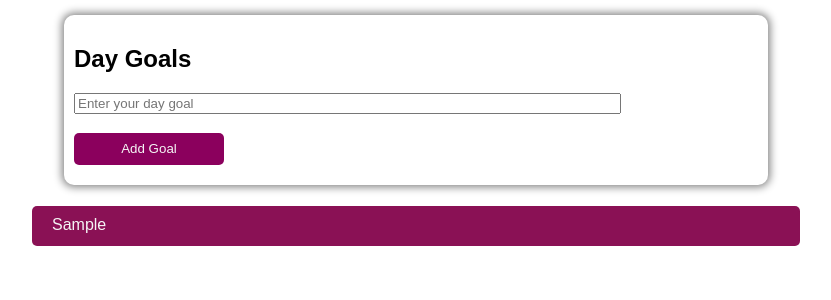
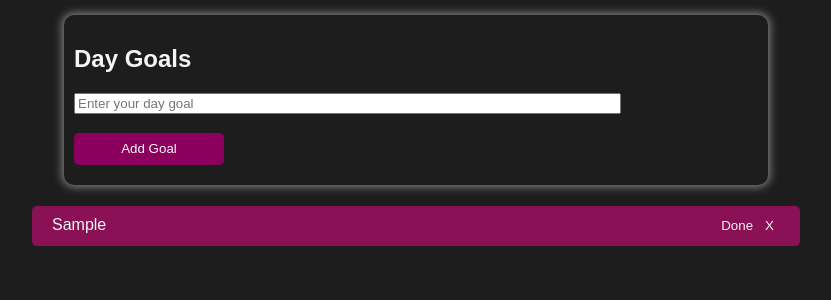
Before and after one commit to mahmoudbahaa755/daily-tasks-React, a React (Create React App) app: page / in a window 1280 px wide. Both pictures are taken after typing "Sample" into the empty fields and a click on the button "Add Goal". Shown: the top 300 px of the page, without its empty margins (224-1055 px from the left). Built offline with nearby package versions, Linux system fonts and the light colour scheme.

Commit message:
main file

```diff
--- a/package.json
+++ b/package.json
@@ -9,6 +9,7 @@
     "react": "^18.0.0",
     "react-dom": "^18.0.0",
     "react-scripts": "4.0.1",
+    "styled-components": "^5.3.5",
     "web-vitals": "^0.2.4"
   },
   "scripts": {
--- a/src/App.css
+++ b/src/App.css
@@ -12,3 +12,6 @@
   box-shadow: 0 2px 12px rgba(0, 0, 0, 0.2);
   border-radius: 10px;
 }
+body{
+  background-color: #1E1D1E;
+}
--- a/src/App.js
+++ b/src/App.js
@@ -12,16 +12,30 @@ const App = () => {
     setCourseGoals(courseGoals.filter(e => e.id !== id));
 
   }
+  const selectedTaskDoneByID = (id ,done) => {
+    setCourseGoals(courseGoals.map((e,i) => {
+      if (e.id === id) {
+        if(e.done === false){
+        e.done =true;
+      }
+      else{
+        e.done =false;
+
+      }
+    }
+      return e;
+    }));
+  }
   let content = (
-      <CourseGoalList courseGoals={courseGoals} deleteSelectedGoalByID={deleteSelectedGoalByID} />
+      <CourseGoalList courseGoals={courseGoals} selectedTaskDoneByID={selectedTaskDoneByID} deleteSelectedGoalByID={deleteSelectedGoalByID} />
     )
   if(courseGoals.length === 0){
 
-     content= (<p style={{ textAlign: 'center' }}>No goals found. Maybe start adding now?</p>)
+     content= (<p style={{ textAlign: 'center' ,color:'whitesmoke'}}>No goals found. Maybe start adding now?</p>)
   }
   const addGoal = goal =>{
     setCourseGoals(prevGoals =>{
-      return [{id: Math.random().toString() ,goal:goal} , ...prevGoals]
+      return [{id: Math.random().toString() ,goal:goal ,done:false} , ...prevGoals]
     })
     console.log(courseGoals)
   }
--- a/src/components/CourseGoals/CourseGoalItem/CourseGoalItem.css
+++ /dev/null
@@ -1,14 +0,0 @@
-.goal-list{
-        margin: 5px auto;
-    list-style: none;
-    background-color: #8A1155;
-    color: whitesmoke;
-     width:60%;
-    height: 40px;
-    padding: 10px 20px;
-    border-radius: 5px;
-    -webkit-border-radius: 5px;
-    -moz-border-radius: 5px;
-    -ms-border-radius: 5px;
-    -o-border-radius: 5px;
-}
--- a/src/components/CourseGoals/CourseGoalItem/CourseGoalItem.js
+++ b/src/components/CourseGoals/CourseGoalItem/CourseGoalItem.js
@@ -1,18 +1,33 @@
-import React from 'react';
+import React ,{useState} from 'react';
 
-import './CourseGoalItem.css';
+import style from './CourseGoalItem.module.css';
 
 const CourseGoalItem = props => {
-  // const [deleteText, setDeleteText] = useState('');
+
   const deleteGoalByClicking = (e) => {
       props.deleteGoal(props.id);
   }
+  const [taskDoneOrNot,setTaskDoneOrNot]= useState(false);
 
+const taskDone=(e)=>{
+      props.taskDone(props.id,props.done);
+      if (taskDoneOrNot === false) {
+      setTaskDoneOrNot(true);
+      }
+      else{
+      setTaskDoneOrNot(false);
 
+      }
+}
 
   return (
-     <li className='goal-list' id={props.id} onClick={deleteGoalByClicking}>
+     <li className={`${style['goal-list']} ${taskDoneOrNot ? style['mark-it'] : ''}`} id={props.id} >
         {props.goal}
+        <div>
+
+        <button type='button' className={style.button}  onClick={taskDone}>{taskDoneOrNot ?'Undo' :'Done'}</button>
+        <button type='button' className={style.button} onClick={deleteGoalByClicking}>X</button>
+        </div>
       </li>
   );
 }
--- /dev/null
+++ b/src/components/CourseGoals/CourseGoalItem/CourseGoalItem.module.css
@@ -0,0 +1,34 @@
+.goal-list{
+        margin: 5px auto;
+    list-style: none;
+    background-color: #8A1155;
+    color: whitesmoke;
+     width:60%;
+    height: 40px;
+    padding: 10px 20px;
+    border-radius: 5px;
+    display: flex;
+    -webkit-border-radius: 5px;
+    -moz-border-radius: 5px;
+    -ms-border-radius: 5px;
+    -o-border-radius: 5px;
+    justify-content: space-between;
+}
+.button{
+    border: 0px;
+    background-color: transparent;
+    color: whitesmoke;
+    border-radius: 3px;
+    -webkit-border-radius: 3px;
+    -moz-border-radius: 3px;
+    -ms-border-radius: 3px;
+    -o-border-radius: 3px;
+}
+.button:hover{
+    border: 2px solid #c51b7b;
+}
+.mark-it{
+    text-decoration: line-through;
+    color: black;
+
+}
--- a/src/components/CourseGoals/CourseGoalList/CourseGoalList.js
+++ b/src/components/CourseGoals/CourseGoalList/CourseGoalList.js
@@ -4,14 +4,22 @@ import CourseGoalItem from '../CourseGoalItem/CourseGoalItem';
 import './CourseGoalList.css';
 
 const CourseGoalList = props => {
+
+
   const deleteGoal = (id) => {
     props.deleteSelectedGoalByID(id);
   }
+   const taskDone = (id ,done) => {
+    props.selectedTaskDoneByID(id,done);
+  }
+  props.courseGoals.sort(((a, b) => (a.done > b.done ? 1 : -1))
+  )
+
   return (
       <ul>
       {props.courseGoals.map(e => {
         return(
-          <CourseGoalItem goal={e.goal} deleteGoal={deleteGoal} key={e.id} id={e.id} />
+          <CourseGoalItem goal={e.goal}taskDone={taskDone} deleteGoal={deleteGoal} key={e.id} id={e.id} />
         )
       })}
       </ul>
--- a/src/components/CourseGoals/CourseInput/CourseInput.css
+++ b/src/components/CourseGoals/CourseInput/CourseInput.css
@@ -26,3 +26,6 @@
     border-radius: 5px;
     margin: 19px 0px;
 }
+h2{
+    color: whitesmoke;
+}
--- a/src/components/CourseGoals/CourseInput/CourseInput.js
+++ b/src/components/CourseGoals/CourseInput/CourseInput.js
@@ -1,21 +1,26 @@
 import React, { useState } from 'react';
-
+import EmptyGoalEror from '../../FloatingWindow/EmptyGoalEror';
 import './CourseInput.css';
 
 const CourseInput = (props) => {
 const [inputGoal, setInputGoal] = useState('');
+const [emptyGoalError, setEmptyGoalError] = useState(false);
 const addClosureGoal = e =>{
   setInputGoal(e.target.value);
 
 }
 const submitClosureGoal = e =>{
+  e.preventDefault();
+  if(inputGoal.trim().length === 0){
+    setEmptyGoalError(true);
+  }
   if(inputGoal.trim().length > 0){
   props.addGoal(inputGoal);
   setInputGoal('')
   }
 }
+
       return (
-        // <form onClick={submitClosureGoal}>
 
         <div className='course-input'>
           <h2>Day Goals</h2>
@@ -23,8 +28,8 @@ const submitClosureGoal = e =>{
            <button onClick={submitClosureGoal}  type='submit'  className="button" >
         Add Goal
     </button>
+    <EmptyGoalEror  errorOrNot={emptyGoalError}/>
         </div>
-        // </form>
 
       );
 }
--- /dev/null
+++ b/src/components/FloatingWindow/EmptyGoal.module.css
@@ -0,0 +1,15 @@
+.floating-window{
+    position: fixed;
+    top: 30%;
+    left: 20%;
+    width: 100%;
+    height: 100%;
+    background-color: rgba(0,0,0,0.5);
+    z-index: 9999;
+    display: flex;
+    justify-content: center;
+    align-items: center;
+}
+.hide-error{
+    display: none;
+}
--- /dev/null
+++ b/src/components/FloatingWindow/EmptyGoalEror.js
@@ -0,0 +1,21 @@
+import React ,{useState} from "react";
+import style from './EmptyGoal.module.css';
+
+
+function EmptyGoal(props){
+    const [errorOrNot, setErrorOrNot] = useState(props.errorOrNot);
+    const closeErrorMessage = () =>{
+        setErrorOrNot(true)
+    }
+
+
+    return(
+        <div className={`${style['floating-window']} ${!errorOrNot ? style['hide-error'] :''}`}>
+            <h3>Please,don't enter empty String</h3>
+            <button type="button" onClick={closeErrorMessage}>close</button>
+
+        </div>
+    )
+}
+
+export default EmptyGoal;
```
Also changed, not shown: src/components/FloatingWindow/dist/EmptyGoal.dev.js (added), 2 other files (tests, documents, lock files or other folders).
